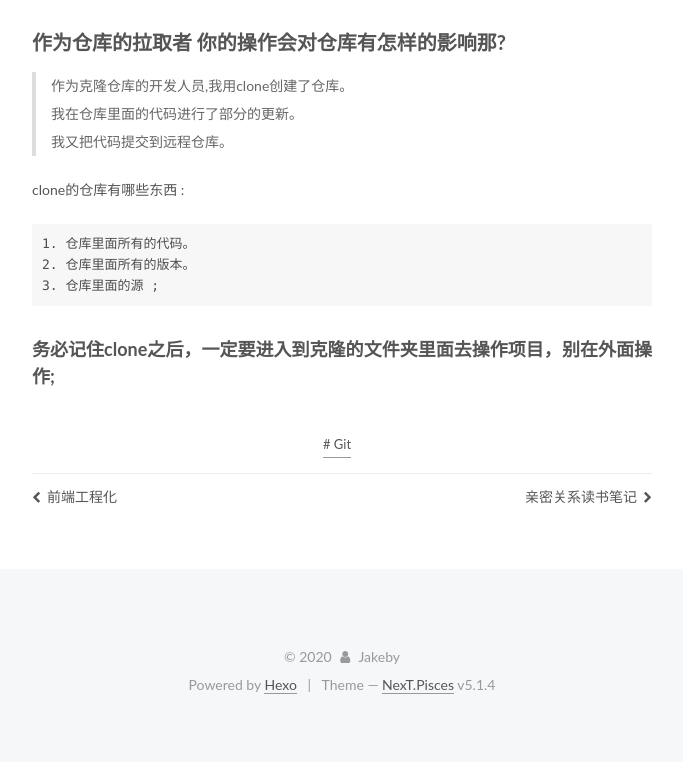
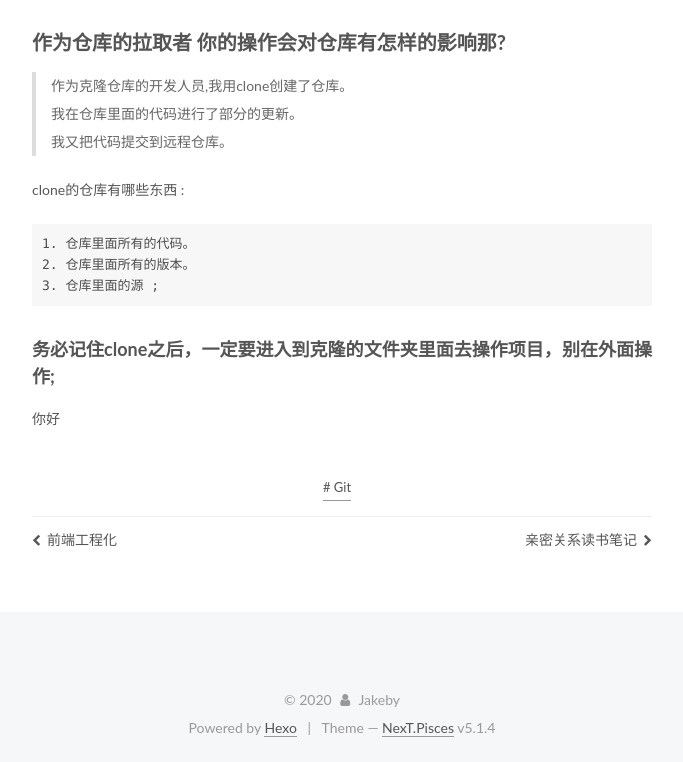
Before and after one commit to Jakeyhb/Jakeyhb.github.io, a plain HTML site: page 2020/04/11/git的使用/index.html in a window 1280 px wide. Shown: the part 1557-2319 px from the top of the page, without its empty margins (428-1111 px from the left). Before the commit the page ends 2276 px from the top, so only its background shows below. Drawn offline with Linux system fonts and the light colour scheme.

Commit message:
Site updated: 2020-04-28 19:52:38

```diff
--- a/2020/04/11/git的使用/index.html
+++ b/2020/04/11/git的使用/index.html
@@ -87,7 +87,7 @@
 <meta property="og:description" content="git代码托管本地代码创建基本结构推送到远程仓库; 1 . 配置全局环境 : 仅需配置一次就可以了;  配置指令 :git config --global user.name &quot;你自己的用户名&quot;git config --global user.email &quot;你自己的qq邮箱&quot; 如何查看配置是否成功 : C:&#x2F;user&#x2F;用户名&#x2F;.gitconfig 配置文件，">
 <meta property="og:locale" content="en_US">
 <meta property="article:published_time" content="2020-04-11T04:46:48.000Z">
-<meta property="article:modified_time" content="2020-04-11T04:51:51.589Z">
+<meta property="article:modified_time" content="2020-04-28T11:51:52.963Z">
 <meta property="article:author" content="Jakeby">
 <meta property="article:tag" content="Git">
 <meta name="twitter:card" content="summary">
@@ -406,7 +406,8 @@
 <p>clone的仓库有哪些东西 : </p>
 <pre><code>1. 仓库里面所有的代码。
 2. 仓库里面所有的版本。
-3. 仓库里面的源 ;</code></pre><h3 id="务必记住clone之后，一定要进入到克隆的文件夹里面去操作项目，别在外面操作"><a href="#务必记住clone之后，一定要进入到克隆的文件夹里面去操作项目，别在外面操作" class="headerlink" title="务必记住clone之后，一定要进入到克隆的文件夹里面去操作项目，别在外面操作;"></a>务必记住clone之后，一定要进入到克隆的文件夹里面去操作项目，别在外面操作;</h3>
+3. 仓库里面的源 ;</code></pre><h3 id="务必记住clone之后，一定要进入到克隆的文件夹里面去操作项目，别在外面操作"><a href="#务必记住clone之后，一定要进入到克隆的文件夹里面去操作项目，别在外面操作" class="headerlink" title="务必记住clone之后，一定要进入到克隆的文件夹里面去操作项目，别在外面操作;"></a>务必记住clone之后，一定要进入到克隆的文件夹里面去操作项目，别在外面操作;</h3><p>你好</p>
+
 
     </div>
 
```
